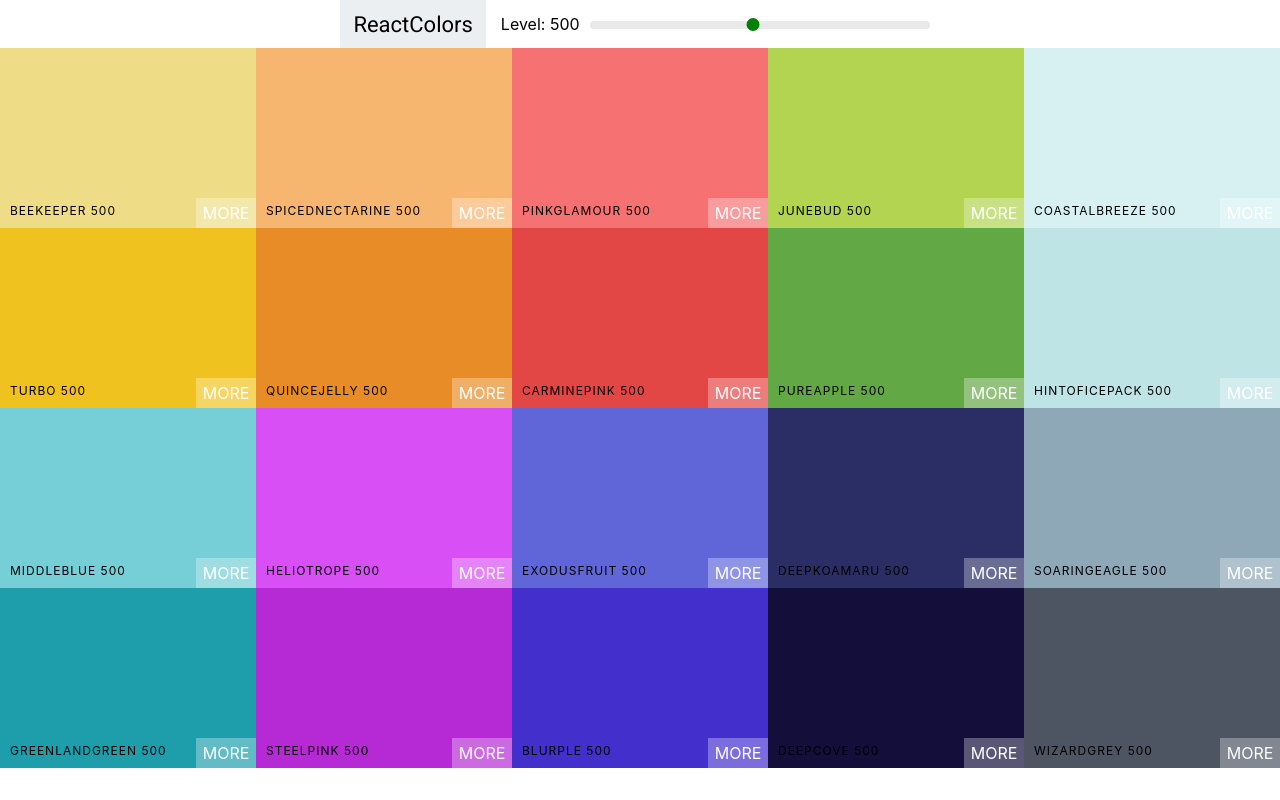
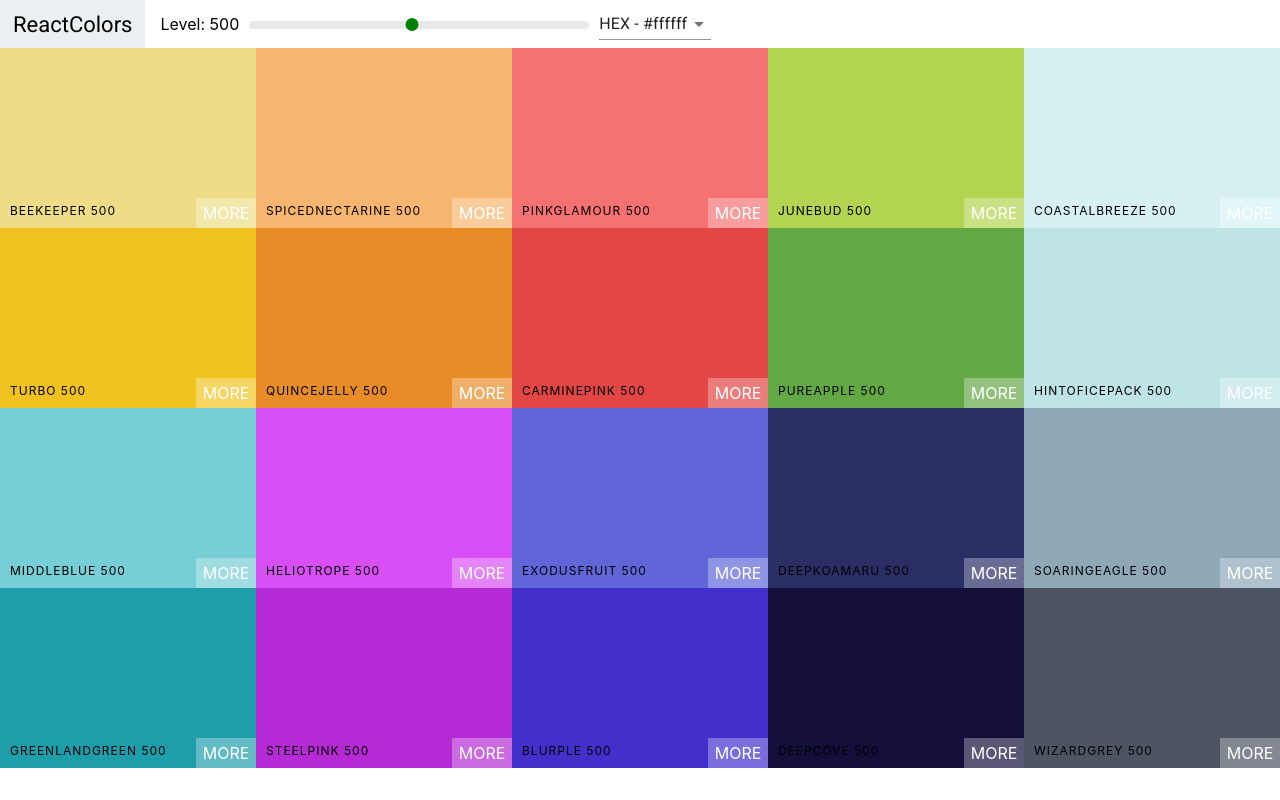
Before and after one commit to asashi26/react-colors, a React (Create React App) app: page / in a window 1280 px wide. Built offline with nearby package versions, Linux system fonts and the light colour scheme.

Commit message:
Add Select and Material UI

```diff
--- a/package.json
+++ b/package.json
@@ -3,6 +3,7 @@
   "version": "0.1.0",
   "private": true,
   "dependencies": {
+    "@material-ui/core": "^4.11.0",
     "@testing-library/jest-dom": "^4.2.4",
     "@testing-library/react": "^9.3.2",
     "@testing-library/user-event": "^7.1.2",
--- a/src/components/Pallete.js
+++ b/src/components/Pallete.js
@@ -6,24 +6,33 @@ import Navbar from './navbar'
 export default class Pallete extends Component {
   constructor(props) {
     super(props)
-    this.state = {level: 500}
+    this.state = {level: 500, format: 'hex'}
     this.changeLevel = this.changeLevel.bind(this)
+    this.changeFormat = this.changeFormat.bind(this)
   }
 
   changeLevel(level) {
     this.setState({level})
   }
 
+  changeFormat(value) {
+    this.setState({format: value})
+  }
+
   render() {
     const {colors} = this.props.palette
-    const {level} = this.state
+    const {level, format} = this.state
     const colorBoxes = colors[level].map(color => (
-      <ColorBox background={color.hex} name={color.name} />
+      <ColorBox background={color[format]} name={color.name} />
     ))
 
     return (
       <div className='palette'>
-        <Navbar level={level} changeLevel={this.changeLevel} />
+        <Navbar
+          level={level}
+          changeLevel={this.changeLevel}
+          handleChange={this.changeFormat}
+          />
         <div className='palette-colors'>
           {colorBoxes}
         </div>
--- a/src/components/color-box.js
+++ b/src/components/color-box.js
@@ -12,7 +12,7 @@ class ColorBox extends Component {
 
   changeCopyState() {
     this.setState({copied: true}, () => {
-      setTimeout(() => this.setState({copied: false}), 3000)
+      setTimeout(() => this.setState({copied: false}), 1500)
     })
   }
 
--- a/src/components/navbar.css
+++ b/src/components/navbar.css
@@ -1,7 +1,7 @@
 .navbar {
   display: flex;
   align-items: center;
-  justify-content: center;
+  justify-content: flex-start;
   height: 6vh;
 }
 
--- a/src/components/navbar.js
+++ b/src/components/navbar.js
@@ -1,11 +1,25 @@
 import React, {Component} from 'react'
+import Select from '@material-ui/core/Select';
+import MenuItem from '@material-ui/core/MenuItem';
 import Slider from 'rc-slider'
 import 'rc-slider/assets/index.css'
 import './navbar.css'
 
 class Navbar extends Component {
+  constructor(props) {
+    super(props)
+    this.state = {format: 'hex'}
+    this.handleChange = this.handleChange.bind(this)
+  }
+
+  handleChange(e) {
+    this.setState({format: e.target.value})
+    this.props.handleChange(e.target.value)
+  }
+
   render() {
     const {level, changeLevel} = this.props
+    const { format } = this.state
 
     return (
       <nav className='navbar'>
@@ -24,6 +38,13 @@ class Navbar extends Component {
             />
           </div>
         </div>
+        <div className='select-container'>
+          <Select value={format} onChange={this.handleChange}>
+            <MenuItem value='hex'>HEX - #ffffff</MenuItem>
+            <MenuItem value='rgb'>RGB - rgb(255,255,255)</MenuItem>
+            <MenuItem value='rgba'>RGBA - rgba(255,255,255, 1.0)</MenuItem>
+          </Select>
+        </div>
 
       </nav>
     )
```
Also changed, not shown: 1 other file (tests, documents, lock files or other folders). Lines whose indentation alone changed are shown as unchanged.
